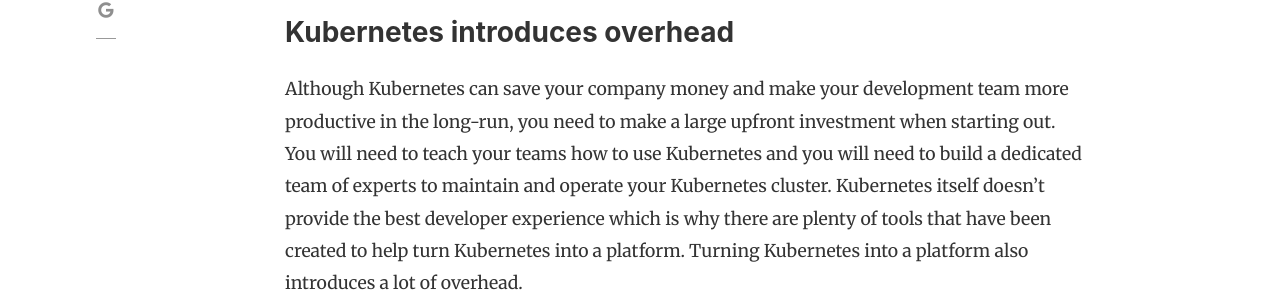
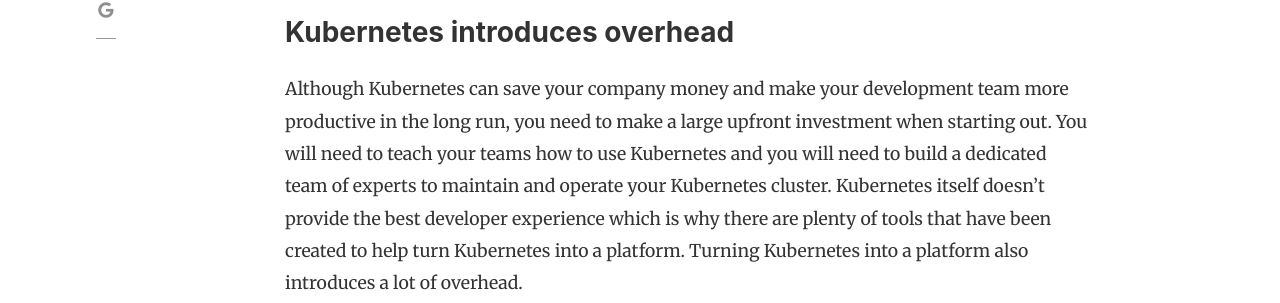
Before and after one commit to ScalarSoftware/blog, a Jekyll site: the page built from _posts/2019-03-15-why-most-companies-dont-need-kubernetes.md, in a window 1280 px wide and 1400 px high, scrolled down 1566 px. Shown: the part 182-485 px from the top of the window. Built offline with Jekyll 4.4.1, drawn with Linux system fonts in a browser that asks for light colours; nearby versions of some CDN libraries; comment, search, counter and statistics services are not loaded; some of the changed text lies outside the part shown.

Commit message:
blog updates

```diff
--- a/_posts/2019-03-15-why-most-companies-dont-need-kubernetes.md
+++ b/_posts/2019-03-15-why-most-companies-dont-need-kubernetes.md
@@ -35,7 +35,7 @@ Securing a cluster is a complex task that requires a special set of expertise. K
 
 ### Kubernetes introduces overhead
 
-Although Kubernetes can save your company money and make your development team more productive in the long-run, you need to make a large upfront investment when starting out. You will need to teach your teams how to use Kubernetes and you will need to build a dedicated team of experts to maintain and operate your Kubernetes cluster. Kubernetes itself doesn’t provide the best developer experience which is why there are plenty of tools that have been created to help turn Kubernetes into a platform. Turning Kubernetes into a platform also introduces a lot of overhead.
+Although Kubernetes can save your company money and make your development team more productive in the long run, you need to make a large upfront investment when starting out. You will need to teach your teams how to use Kubernetes and you will need to build a dedicated team of experts to maintain and operate your Kubernetes cluster. Kubernetes itself doesn’t provide the best developer experience which is why there are plenty of tools that have been created to help turn Kubernetes into a platform. Turning Kubernetes into a platform also introduces a lot of overhead.
 
 ## What are the alternatives?
 
@@ -51,11 +51,11 @@ While the auto-scaling and auto-healing features of Kubernetes are great, you do
 
 ## The future of Kubernetes
 
-I believe that Kubernetes will become simpler in the future. The managed Kubernetes services being offered by cloud providers have already made a big impact on the developer community. With tools like Knative, I could see cloud providers move to a more serverless approach with Kubernetes. There are plenty of tools in the ecosystem that is trying to simplify the Kubernetes user-experience to make it accessible to everyone.
+I believe that Kubernetes will become simpler in the future. The managed Kubernetes services being offered by cloud providers have already made a big impact on the developer community. With tools like Knative, I could see cloud providers move to a more serverless approach with Kubernetes. There are plenty of tools in the ecosystem that is trying to simplify the Kubernetes user experience to make it accessible to everyone.
 
 ## Conclusion
 
-Unless you have a compelling use-case on why Kubernetes will provide a better user experience for your customers, you shouldn’t introduce it. The complexity and overhead don’t make sense for most companies. There are plenty of great platforms that can solve your business problem without introducing a lot of complexity for your development teams.
+Unless you have a compelling use case on why Kubernetes will provide a better user experience for your customers, you shouldn’t introduce it. The complexity and overhead don’t make sense for most companies. There are plenty of great platforms that can solve your business problem without introducing a lot of complexity for your development teams.
 
 ## Links
 
```
Also changed, not shown: other parts of _posts/2019-03-15-why-most-companies-dont-need-kubernetes.md (+3 -3 lines).
